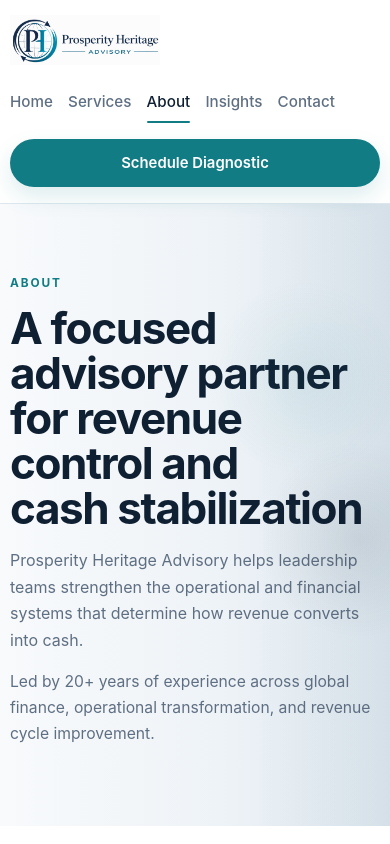
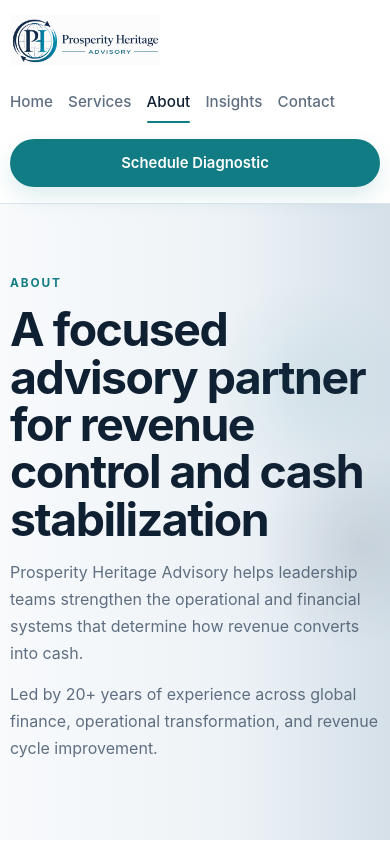
Before and after one commit to pjechete/prosperity-heritage-Advisory-Services, a Next.js app: page /about in a window 390 px wide. Shown: the top 844 px of the page. Built offline with nearby package versions, Linux system fonts and the light colour scheme.

Commit message:
Update globals.css

```diff
--- a/src/app/globals.css
+++ b/src/app/globals.css
@@ -215,14 +215,12 @@ li {
 }
 
 .page-title {
-  max-width: 18ch;
+  max-width: 16ch;
   margin-bottom: 1rem;
-  font-size: clamp(2.75rem, 4.6vw, 4.7rem);
-  line-height: 0.98;
-}
-.page-title {
+  font-size: clamp(2.9rem, 4.6vw, 4.8rem);
   line-height: 1.02;
 }
+
 .section-title {
   margin-bottom: 0.9rem;
   max-width: 16ch;
@@ -259,6 +257,9 @@ li {
   font-size: 1rem;
   line-height: 1.7;
   color: var(--text);
+}
+.page-hero-copy {
+  max-width: 760px;
 }
 
 /* =========================
@@ -416,7 +417,7 @@ li {
 .page-hero {
   position: relative;
   overflow: hidden;
-  padding: 92px 0 78px;
+  padding: 88px 0 72px;
 }
 
 .hero {
@@ -451,14 +452,14 @@ li {
 }
 
 .hero-title {
-  max-width: 9ch;
-  margin-bottom: 0.95rem;
+  max-width: 11ch;
+  margin-bottom: 1rem;
   font-size: clamp(3.15rem, 5vw, 5.1rem);
-  line-height: 1;
+  line-height: 0.98;
 }
 
 .hero-subtext {
-  max-width: 38rem;
+  max-width: 40rem;
   font-size: 1.08rem;
   line-height: 1.72;
   color: var(--muted);
@@ -471,9 +472,9 @@ li {
 }
 
 .hero-proof {
-  max-width: 38rem;
-  margin-top: 0.9rem;
-  font-size: 0.98rem;
+  max-width: 44rem;
+  margin-top: 0.85rem;
+  font-size: 1rem;
   line-height: 1.68;
   color: var(--muted);
 }
@@ -1025,7 +1026,16 @@ li {
   .cta-section {
     padding: 64px 0;
   }
+.page-title,
+  .hero-title,
+  .section-title,
+  .cta-box h2 {
+    max-width: none;
+  }
 
+  .page-hero-copy {
+    max-width: 100%;
+  }
   .header-inner {
     min-height: auto;
     padding: 0.95rem 0;
```
